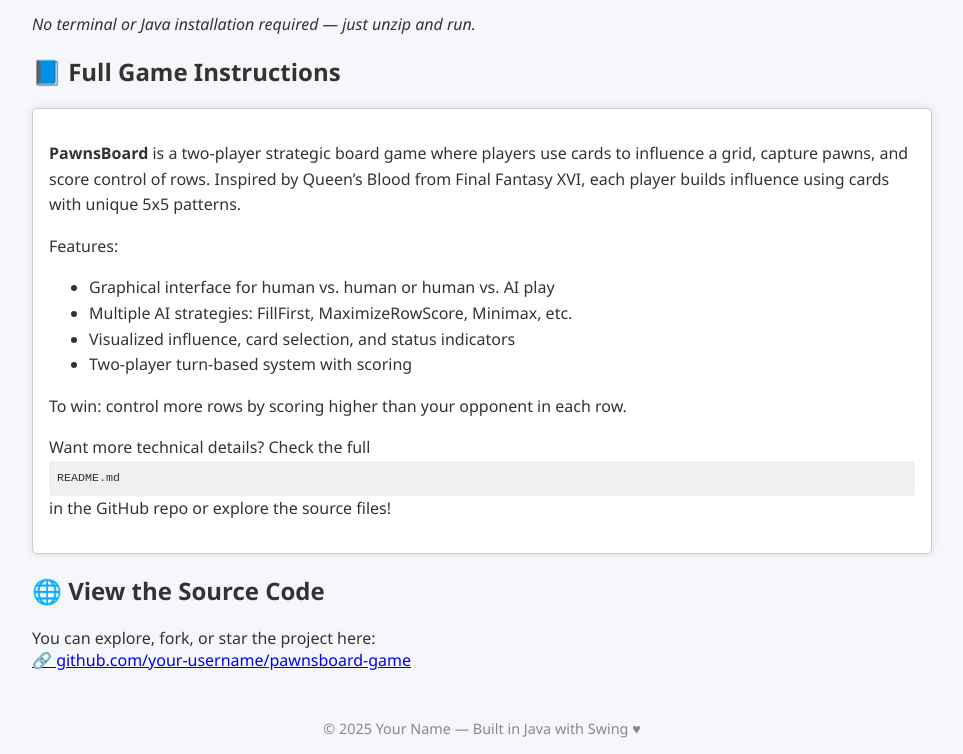
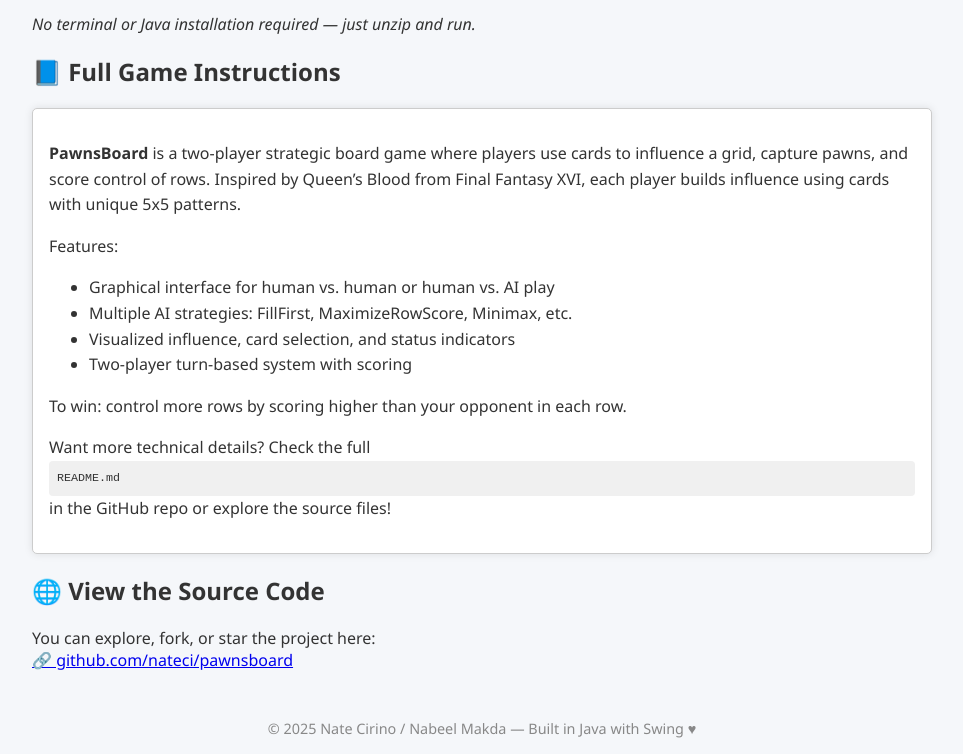
Before and after one commit to nateci/PawnsBoardGame, a plain HTML site: page index.html in a window 1280 px wide. Shown: the part 559-1313 px from the top of the page, without its empty margins (158-1121 px from the left). Drawn offline with Linux system fonts and the light colour scheme.

Commit message:
Update index.html

```diff
--- a/index.html
+++ b/index.html
@@ -122,15 +122,15 @@
   <h2>🌐 View the Source Code</h2>
   <p>
     You can explore, fork, or star the project here:<br/>
-    <a href="https://github.com/your-username/pawnsboard-game" target="_blank">
-      🔗 github.com/your-username/pawnsboard-game
+    <a href="https://github.com/nateci/pawnsboard" target="_blank">
+      🔗 github.com/nateci/pawnsboard
     </a>
   </p>
     </div>
   </main>
 
   <footer>
-    &copy; 2025 Your Name — Built in Java with Swing &hearts;
+    &copy; 2025 Nate Cirino / Nabeel Makda — Built in Java with Swing &hearts;
   </footer>
 
 </body>
```
